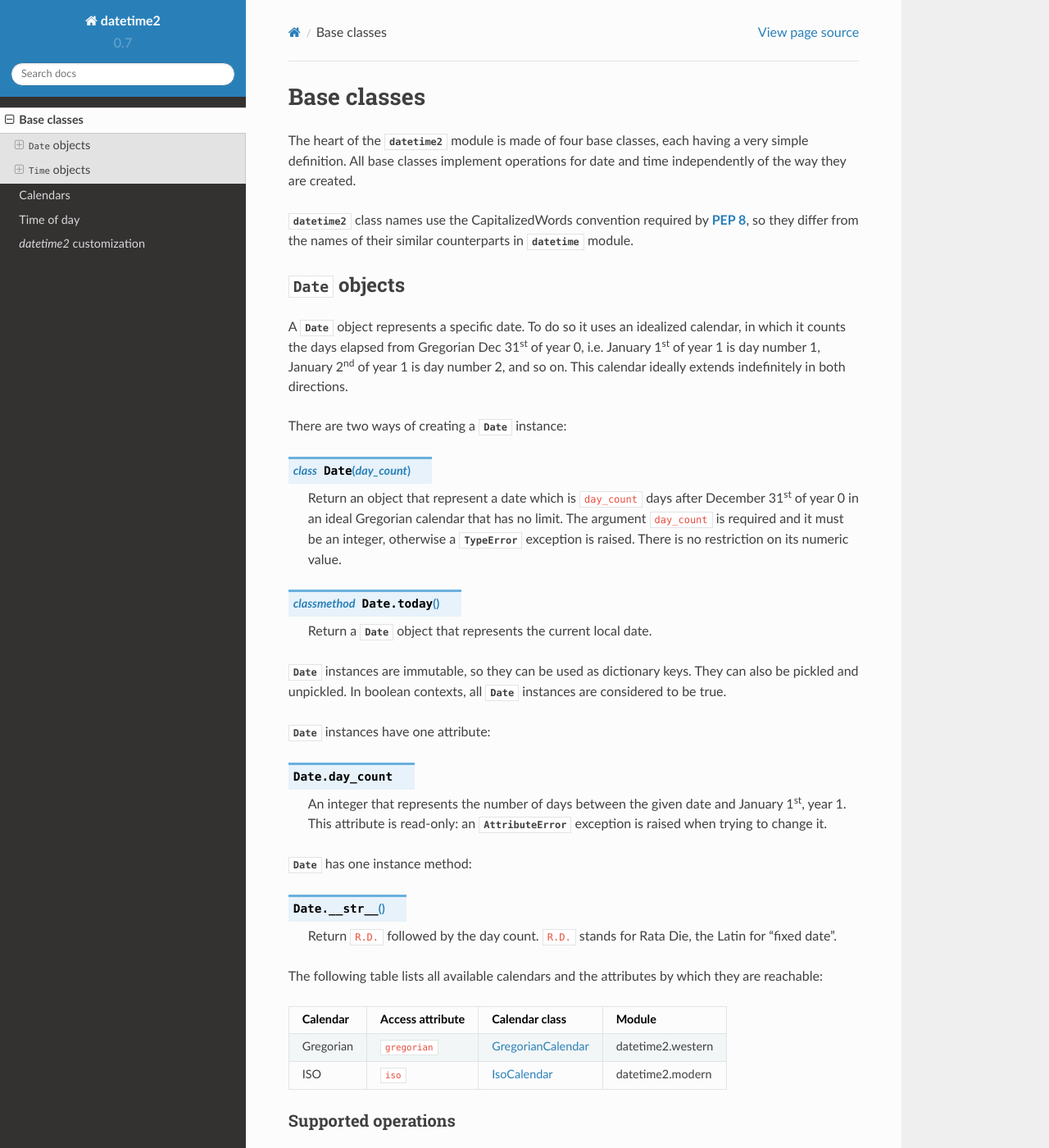
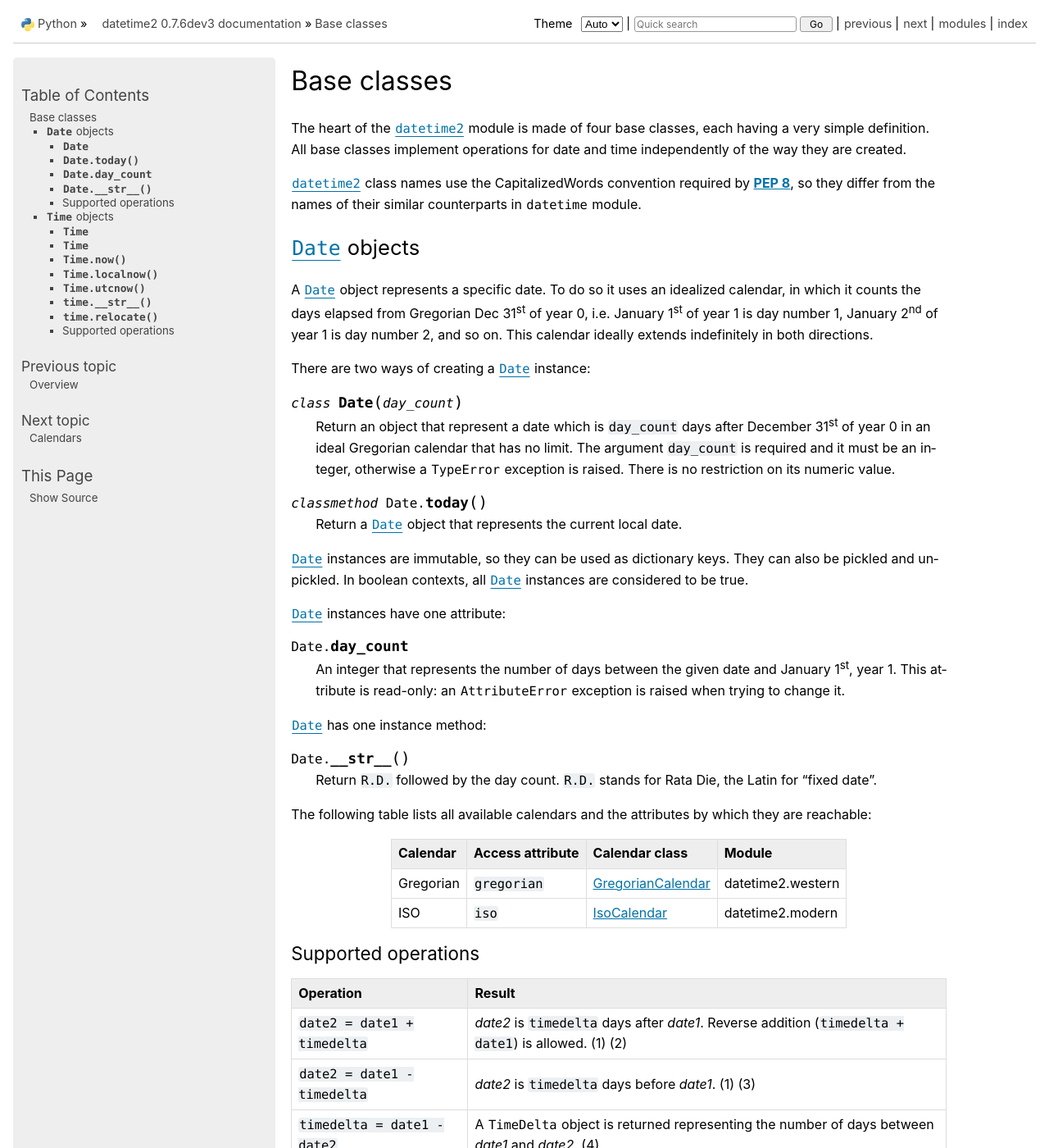
Before and after one commit to fricciardi/datetime2, a Sphinx documentation site: the page built from docs/base_classes.rst, in a window 1280 px wide and 1400 px high. Shown: the whole window at 82% size. Built offline with Sphinx 7.4.7, drawn with Linux system fonts in a browser that asks for light colours; some of the changed text lies outside the part shown.

Commit message:
Documentation for Time reworked again 2
Also testing a new Sphinx theme

```diff
--- a/docs/base_classes.rst
+++ b/docs/base_classes.rst
@@ -179,7 +179,7 @@
    local standard time.
 
    If ``to_utc`` is given, the returned object will be the current time
-   at the given time difference from UTC. ``to_utc`` must obey the same
+   at the given time difference from UTC. ``to_utc`` follows the same
    requirements of the default constructor.
 
 .. classmethod:: Time.localnow()
--- a/docs/conf.py
+++ b/docs/conf.py
@@ -76,7 +76,7 @@
 # The theme to use for HTML and HTML Help pages.  See the documentation for
 # a list of builtin themes.
 #
-html_theme = 'sphinx_rtd_theme'
+html_theme = 'python_docs_theme'
 
 # Theme options are theme-specific and customize the look and feel of a theme
 # further.  For a list of options available for each theme, see the
```
